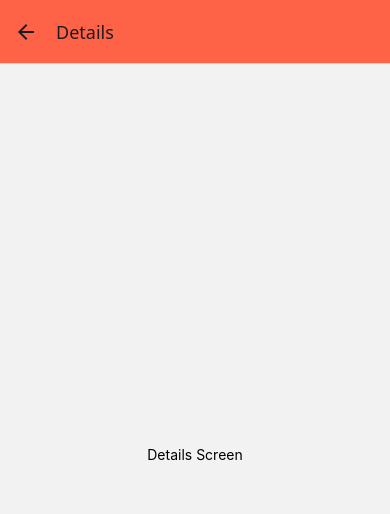
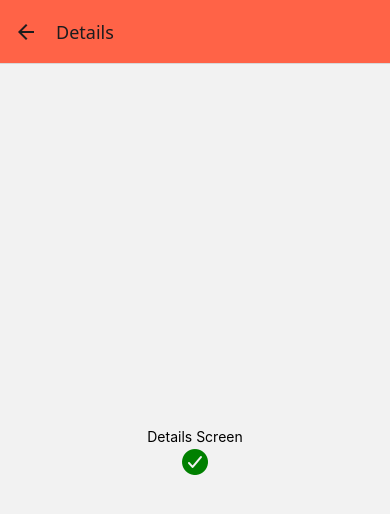
Before and after one commit to timamero/calisthenics-workout-tracker, a React Native app in the folder apps/mobile/: screen / in a window 390 px wide. Both pictures are taken after a click on the button "Go to Details". Shown: the top 514 px of the page. Built offline with nearby package versions, Linux system fonts and the light colour scheme.

Commit message:
Add test icon

```diff
--- a/apps/mobile/App.tsx
+++ b/apps/mobile/App.tsx
@@ -3,6 +3,7 @@ import { View, Text } from 'react-native';
 import { createStaticNavigation, useNavigation, StaticParamList } from '@react-navigation/native';
 import { createNativeStackNavigator } from '@react-navigation/native-stack';
 import { Button } from '@react-navigation/elements';
+import Ionicons from '@expo/vector-icons/Ionicons';
 
 type RootStackParamList = StaticParamList<typeof RootStack>;
 
@@ -30,6 +31,7 @@ function DetailsScreen() {
   return (
     <View style={{ flex: 1, alignItems: 'center', justifyContent: 'center' }}>
       <Text>Details Screen</Text>
+      <Ionicons name="checkmark-circle" size={32} color="green" />
     </View>
   );
 }
```
